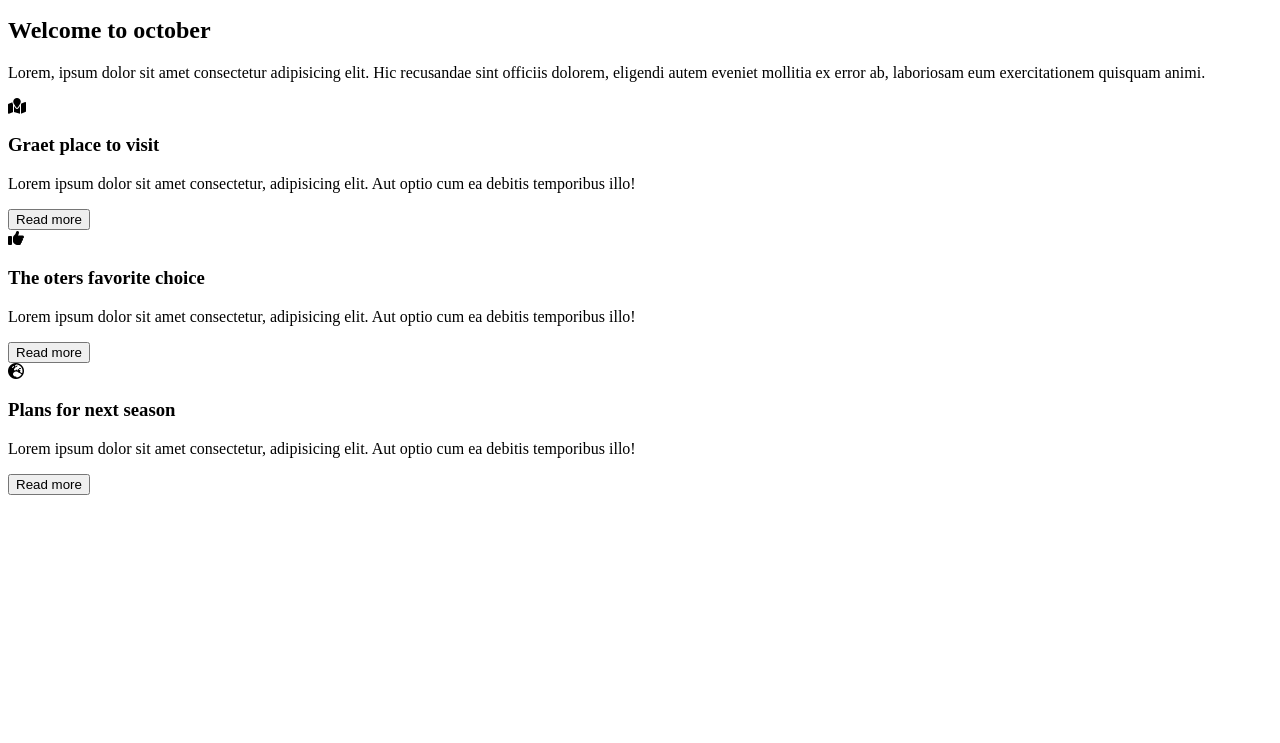
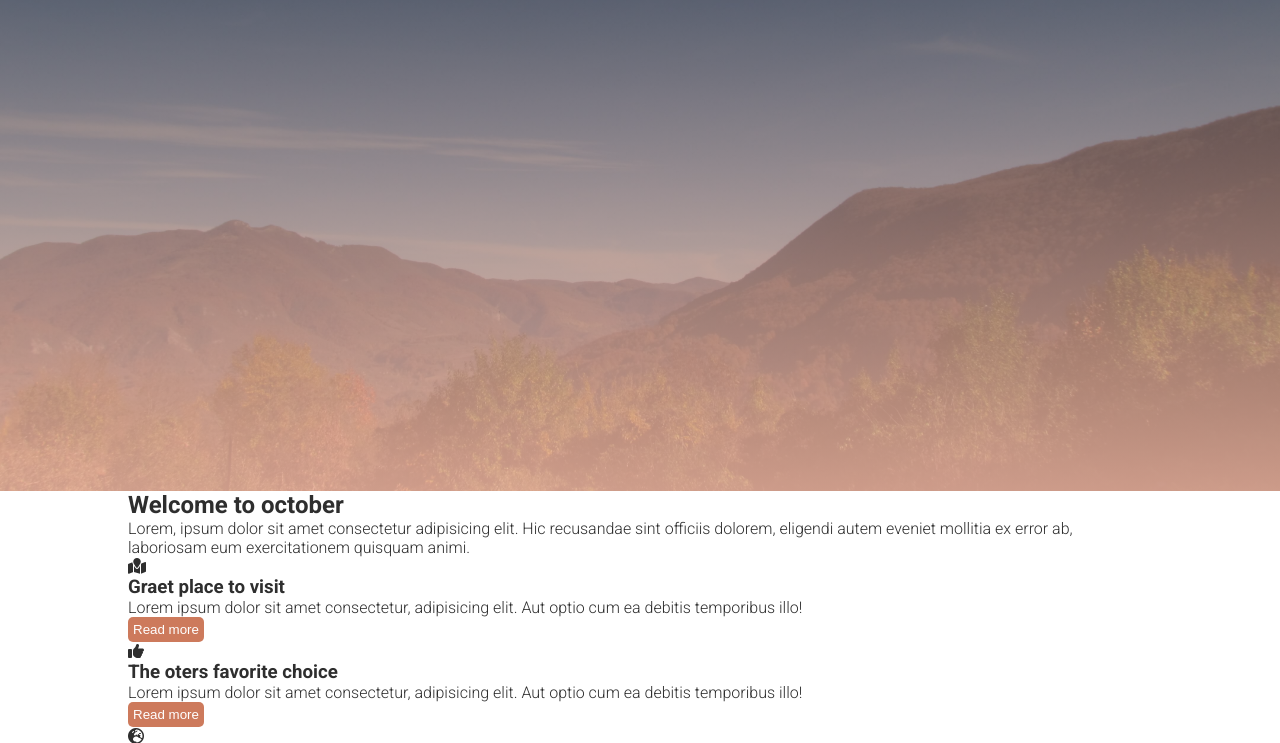
Before and after one commit to borchicaD/Portfolio-project-Autumn, a plain HTML site: page index.html in a window 1280 px wide. Shown: the part 189-932 px from the top of the page. Before the commit the page ends 800 px from the top, so only its background shows below. Drawn offline with Linux system fonts and the light colour scheme.

Commit message:
styling background image in header

```diff
--- a/index.html
+++ b/index.html
@@ -21,7 +21,7 @@
         <h1>Autumn_</h1>
         <p>October images by &copy;borchica</p>
     </header>
-    <section class="blog">
+    <section class="blog container">
         <h2>Welcome to october</h2>
         <p>Lorem, ipsum dolor sit amet consectetur adipisicing elit. Hic recusandae sint officiis dolorem, eligendi autem eveniet mollitia ex error ab, laboriosam eum exercitationem quisquam animi.</p>
 
--- a/main.css
+++ b/main.css
@@ -1,3 +1,50 @@
 @import url('https://fonts.googleapis.com/css2?family=Roboto:wght@300;400;700&display=swap');
 
-/* font-family: 'Roboto', sans-serif; */
+
+:root {
+    --primary: #ffc1ab;
+    --btn:#cd7a5c;
+    --hover: #b4502b;
+    --lightgray: #f5f5f5;
+    --text: #2e2e2e;
+    --white: #fff;
+    --black: #000;
+    --fontFamily: 'Roboto', sans-serif;
+    --transition: 0.3s ease;
+}
+* {
+    margin: 0;
+    padding: 0;
+    box-sizing: border-box;
+}
+
+/* basics */
+body {
+    font-family: var(--fontFamily);
+    color: var(--text);
+    font-size: 16px;
+    font-weight: 300;
+}
+.container{
+    width: 80%;
+    margin: 0 auto;
+}
+button {
+    background-color: var(--btn);
+    color: var(--white);
+    border: none;
+    padding: 5px;
+    border-radius: 5px;
+    transition: var(--transition);
+}
+button:hover {
+    background-color: var(--hover);
+}
+
+/* header style */
+header{
+    background-image: linear-gradient(rgba(12, 12, 12, 0.6), rgb(255, 193, 171, 0.8)), url(img/cky.JPG);
+    height: 85vh;
+    background-position: center;
+    background-size: cover;
+}
```
Also changed, not shown: 1 other file.
